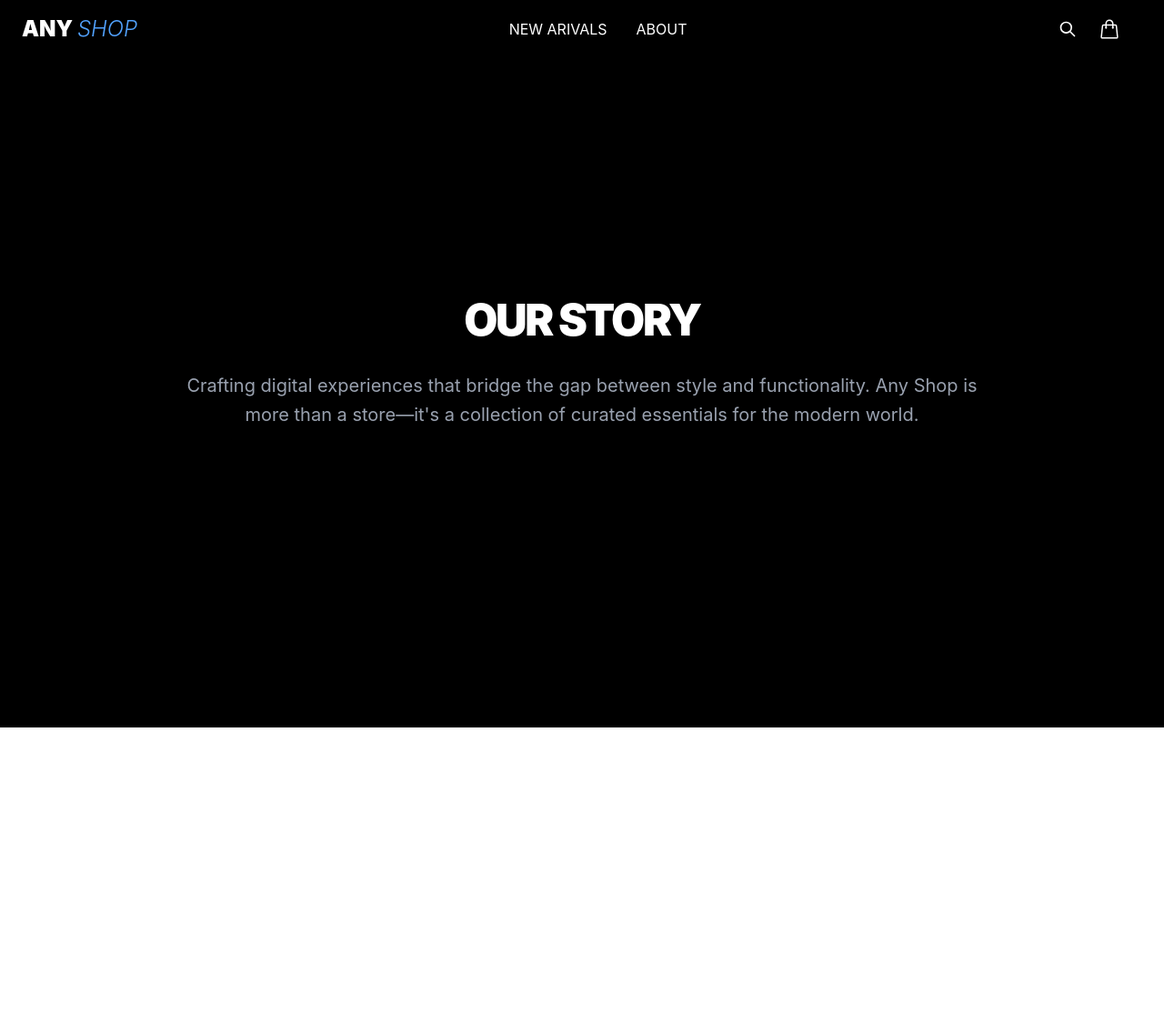
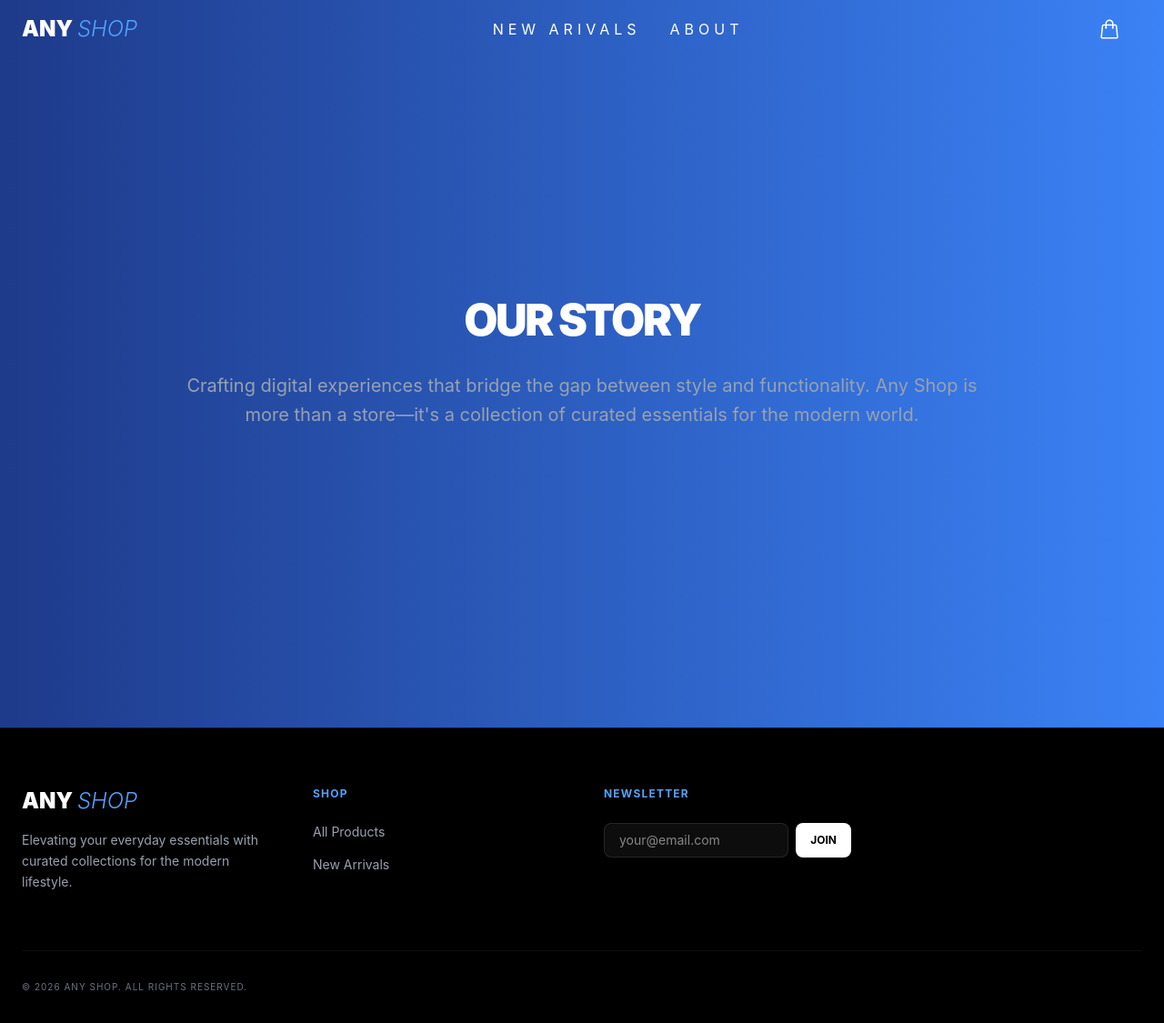
Before and after one commit to ZvonimirZlo/any-shop, a React (Vite) app: page /about in a window 1280 px wide. Shown: the whole page at 91% size. Before the commit the page ends 800 px from the top, so only its background shows below. Built offline with nearby package versions, Linux system fonts and the light colour scheme.

Commit message:
Added footer, added arrivals and about in the root route so user can scroll all the way to the footer, added linear gradient about background, removed  'all' badge from Hero, changed other badges style, removed search icon from navbar, added letter spacing, added girl photo for New arrivals section

```diff
--- a/src/App.jsx
+++ b/src/App.jsx
@@ -6,6 +6,7 @@ import ProductGrid from "./components/ProductGrid";
 import About from './components/About'
 import NewArrivals from './components/NewArivals'
 import { CartProvider } from "./context/CartContext";
+import Footer from "./components/Footer";
 
 // App.jsx
 function App() {
@@ -15,16 +16,23 @@ function App() {
     <CartProvider>
       <Router>
         <Navbar setSelectedCategory={setSelectedCategory} />
-        <Routes>
+        <div className="flex flex-col min-h-screen bg-white">
+                <main className="flex-grow">
+                 <Routes>
           <Route path="/" element={
             <>
               <Hero setSelectedCategory={setSelectedCategory} />
               <ProductGrid selectedCategory={selectedCategory} setSelectedCategory={setSelectedCategory} />
+              <NewArrivals />
+              <About />
             </>
           } />
           <Route path="/arrivals" element={<NewArrivals />} />
           <Route path="/about" element={<About />} />
         </Routes>
+        </main>
+        <Footer />
+        </div>
       </Router>
     </CartProvider>
   );
--- a/src/components/About.jsx
+++ b/src/components/About.jsx
@@ -2,7 +2,7 @@ import React from 'react'
 
 const About = () => {
   return (
-    <section className="relative z-20 min-h-screen bg-black text-white flex items-center justify-center px-6 py-20">
+    <section className="relative z-20 min-h-screen bg-[linear-gradient(90deg,_#1e3a8a_0%,_#3b82f6_100%)] text-white flex items-center justify-center px-6 py-20">
       <div className="max-w-4xl text-center">
         <h2 className="text-5xl font-black mb-8 uppercase tracking-tighter">Our Story</h2>
         <p className="text-xl text-gray-400 leading-relaxed">
--- /dev/null
+++ b/src/components/Footer.jsx
@@ -0,0 +1,54 @@
+import { Link } from "react-router-dom";
+
+const Footer = () => {
+  return (
+    <footer className="relative z-30 bg-black text-white pt-16 pb-8 px-6 border-t border-white/10 flex-center">
+      <div className="max-w-7xl mx-auto grid grid-cols-1 md:grid-cols-4 gap-12">
+
+        {/* Brand Section */}
+        <div className="col-span-1 md:col-span-1">
+          {/* Link to hero page */}
+          <Link to="/" className="text-2xl font-black mb-4 block">
+            ANY <span className="italic font-light text-blue-400">SHOP</span>
+          </Link>
+          <p className="text-gray-400 text-sm leading-relaxed">
+            Elevating your everyday essentials with curated collections for the modern lifestyle.
+          </p>
+        </div>
+
+        {/* Quick Links */}
+        <div>
+          <h4 className="font-bold mb-6 uppercase text-xs tracking-widest text-blue-400">Shop</h4>
+          <ul className="space-y-4 text-gray-400 text-sm">
+            {/* Link to products section */}
+            <li><Link to="/" className="hover:text-white transition-colors">All Products</Link></li>
+            {/* Link to new arrivals */}
+            <li><Link to="/arrivals" className="hover:text-white transition-colors">New Arrivals</Link></li>
+
+          </ul>
+        </div>
+
+        {/* Newsletter */}
+        <div>
+          <h4 className="font-bold mb-6 uppercase text-xs tracking-widest text-blue-400">Newsletter</h4>
+          <div className="flex gap-2">
+            <input
+              type="email"
+              placeholder="your@email.com"
+              className="bg-white/5 border border-white/10 rounded-lg px-4 py-2 text-sm w-full focus:outline-none focus:border-blue-400"
+            />
+            <button className="bg-white text-black px-4 py-2 rounded-lg font-bold text-xs hover:bg-blue-400 hover:text-white transition-all">
+              JOIN
+            </button>
+          </div>
+        </div>
+      </div>
+
+      <div className="max-w-7xl mx-auto mt-16 pt-8 border-t border-white/5 flex flex-col md:flex-row justify-between items-center gap-4 text-[10px] text-gray-500 uppercase tracking-widest">
+        <p>© 2026 ANY SHOP. ALL RIGHTS RESERVED.</p>
+        </div>
+    </footer>
+  );
+};
+
+export default Footer;
--- a/src/components/Hero.jsx
+++ b/src/components/Hero.jsx
@@ -5,7 +5,7 @@ import { useNavigate } from "react-router-dom";
 const Hero = ({ setSelectedCategory, scrollToProducts }) => {
     const navigate = useNavigate();
     //array of products
-    const categories = ['all', 'electronics', 'jewelery', "men's clothing", "women's clothing"];
+    const categories = ['electronics', 'jewelery', "men's clothing", "women's clothing"];
     const handleShopAction = (category = "all") => {
         setSelectedCategory(category);
         navigate("/"); // Ensure we are on the home route
@@ -76,12 +76,13 @@ const Hero = ({ setSelectedCategory, scrollToProducts }) => {
                     {/* Mapping through API categories */}
                     {categories.map(cat => (
                         <button
+                        style={{letterSpacing:'1px'}}
                             key={cat}
                             onClick={() => {
                                 setSelectedCategory(cat);
                                 scrollToProducts();
                             }}
-                            className="px-4 py-1.5 rounded-full  bg-white/5 backdrop-blur-md text-xs font-medium text-white/80 hover:bg-blue-400 hover:text-white transition-all capitalize"
+                            className="px-4 py-1.5 bg-white/5 -md text-xs font-medium text-white/80 hover:text-white transition-all capitalize rounded-tl-lg rounded-br-lg border-1"
                         >
                             {cat}
                         </button>
--- a/src/components/Navbar.jsx
+++ b/src/components/Navbar.jsx
@@ -29,22 +29,16 @@ const Navbar = () => {
 
           {/* Desktop Links */}
           <div className="hidden md:flex space-x-8">
-            <Link to="/arrivals" className= "text-white hover:text-blue-400" >
+            <Link to="/arrivals" style={{letterSpacing:'5px'}} className= "text-white hover:text-blue-400" >
               NEW ARIVALS
             </Link>
-            <Link to="/about" className="text-white hover:text-blue-400" >
+            <Link to="/about" style={{letterSpacing:'5px'}} className="text-white hover:text-blue-400" >
               ABOUT
             </Link>
           </div>
 
           {/* Action Icons & Hamburger */}
           <div className="flex items-center space-x-6 text-white">
-            {/* Search Icon */}
-            <button className="hover:text-blue-400 transition-colors hidden sm:block">
-              <svg className="w-5 h-5" fill="none" stroke="currentColor" strokeWidth="2" viewBox="0 0 24 24">
-                <path strokeLinecap="round" strokeLinejoin="round" d="M21 21l-6-6m2-5a7 7 0 11-14 0 7 7 0 0114 0z" />
-              </svg>
-            </button>
 
             {/* Cart Icon (The "Cartwheel") */}
             <button onClick={() => setIsCartOpen(true)} className="relative group hover:text-blue-400 transition-colors">
--- a/src/components/ProductGrid.jsx
+++ b/src/components/ProductGrid.jsx
@@ -35,7 +35,7 @@ const ProductGrid = () => {
   );
 
   return (
-    <section className="relative z-20 bg-white py-12 px-6">
+    <section className="relative z-30 bg-white py-12 px-6">
       <div className="max-w-7xl mx-auto">
 
         {/* --- FILTER BUTTONS --- */}
```
Also changed, not shown: src/components/NewArrivals.css (added), src/media/girl1-Photoroom.png (added).
